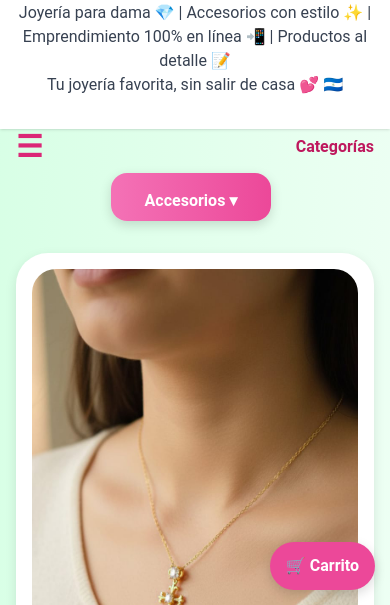
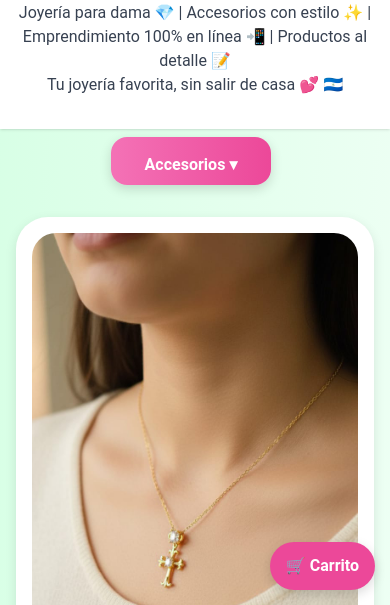
Before and after one commit to eyner93/tesoritos, a plain HTML site: page index.html in a window 390 px wide. Shown: the part 239-844 px from the top of the page. Drawn offline with nearby package versions, Linux system fonts and the light colour scheme.

Commit message:
Update index.html

```diff
--- a/index.html
+++ b/index.html
@@ -21,15 +21,6 @@
       Tu joyería favorita, sin salir de casa 💕 🇳🇮
     </p>
   </header>
-
-  <!-- Botón de menú para móvil -->
-<div class="md:hidden flex justify-between items-center px-4">
-  <button id="btnMenuCategorias" class="text-pink-600 text-3xl font-bold focus:outline-none">
-    ☰
-  </button>
-  <span class="font-semibold text-pink-700">Categorías</span>
-</div>
-
 
 <section id="filtros" class="my-6 flex justify-center overflow-x-auto gap-2 p-2">
   <!-- Botones de categorías se generarán aquí con JS -->
```
